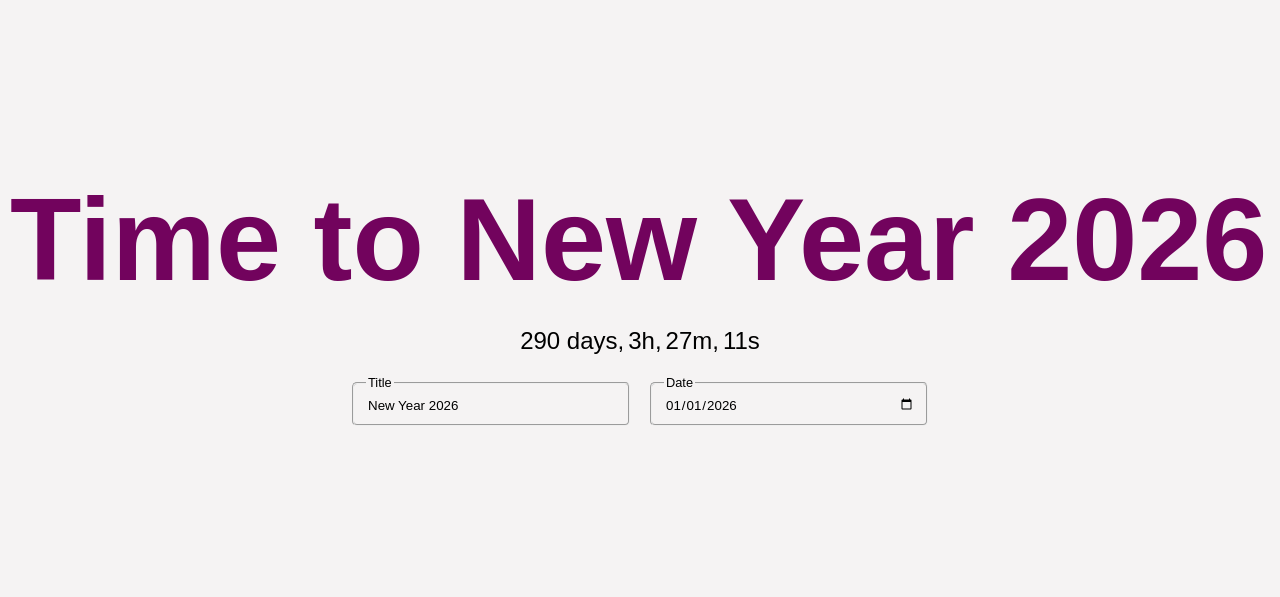
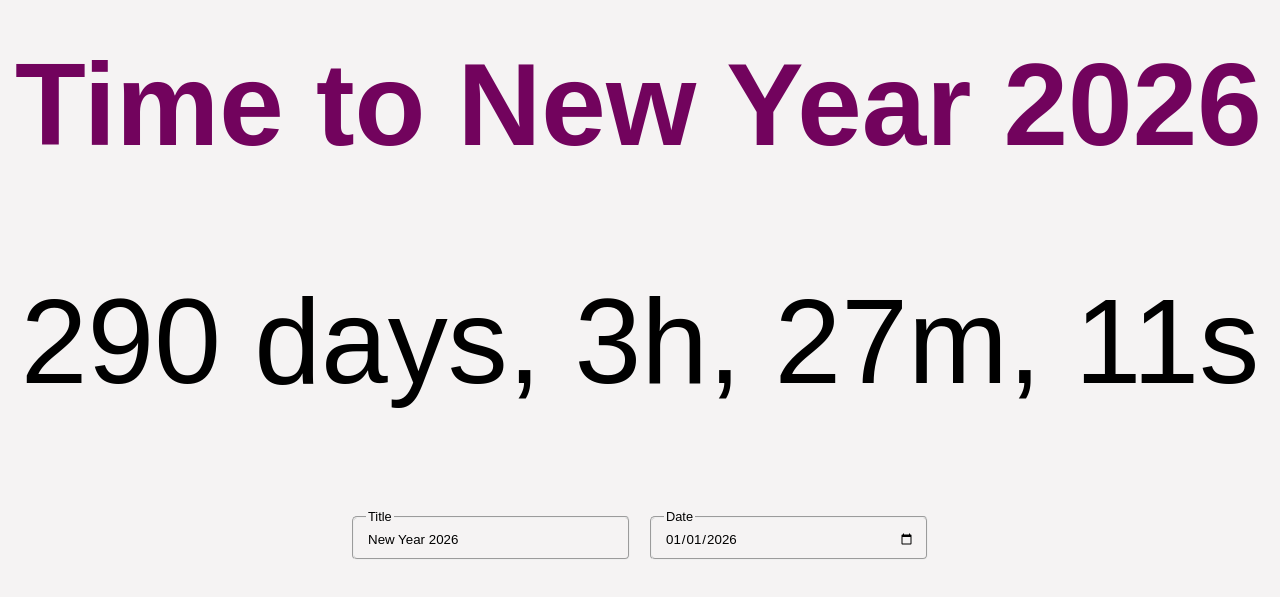
Before and after one commit to patrick-mcgreal-dev/nc-frontend-challenge, an Angular app: page / in a window 1280 px wide. Shown: the part 101-698 px from the top of the page. Built offline with nearby package versions, Linux system fonts and the light colour scheme.

Commit message:
apply text sizing to h2

```diff
--- a/src/app/app.component.html
+++ b/src/app/app.component.html
@@ -1,10 +1,8 @@
 <main class="main">
   <h1>Time to {{ eventTitle }}</h1>
   <h2>
-    <div>{{ deltaTime.days }} days,</div>
-    <div>{{ deltaTime.hours }}h,</div>
-    <div>{{ deltaTime.minutes }}m,</div>
-    <div>{{ deltaTime.seconds }}s</div>
+    {{ deltaTime.days }} days, {{ deltaTime.hours }}h, {{ deltaTime.minutes }}m,
+    {{ deltaTime.seconds }}s
   </h2>
   <div class="form">
     <fieldset>
--- a/src/app/app.component.scss
+++ b/src/app/app.component.scss
@@ -4,7 +4,7 @@ main {
 
   width: 100%;
   min-height: 100vh;
-  padding: 10px;
+  padding: 15px;
   box-sizing: border-box;
   display: flex;
   flex-direction: column;
@@ -20,9 +20,8 @@ main {
   }
 
   h2 {
-    display: flex;
-    gap: 4px;
     font-weight: normal;
+    white-space: nowrap;
   }
 
   fieldset {
--- a/src/app/app.component.ts
+++ b/src/app/app.component.ts
@@ -60,12 +60,12 @@ export class AppComponent implements OnInit, OnDestroy {
     const mainWidth =
       mainElement.clientWidth -
       (parseFloat(mainStyles.paddingLeft) + parseFloat(mainStyles.paddingRight))
+
     const h1Element = this.el.nativeElement.querySelector('h1')
-
     this.setMaxFontSize(h1Element, mainWidth)
 
-    // const h2Element = this.el.nativeElement.querySelector('h2')
-    // this.renderer.setStyle(h2Element, 'font-size', `${this.getMaxFontSize(h2Element, mainWidth)}px`)
+    const h2Element = this.el.nativeElement.querySelector('h2')
+    this.setMaxFontSize(h2Element, mainWidth)
   }
 
   setMaxFontSize(element: HTMLElement, width: number) {
```
